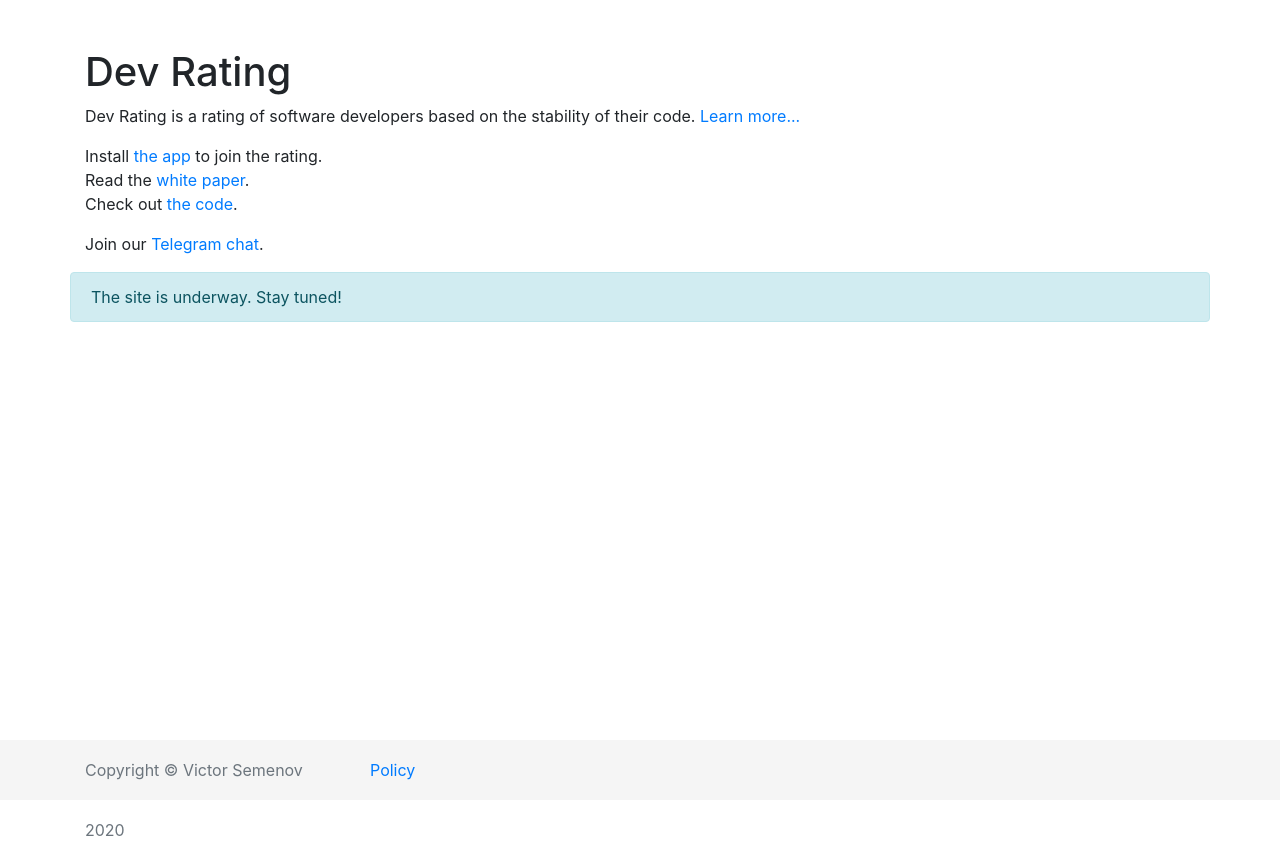
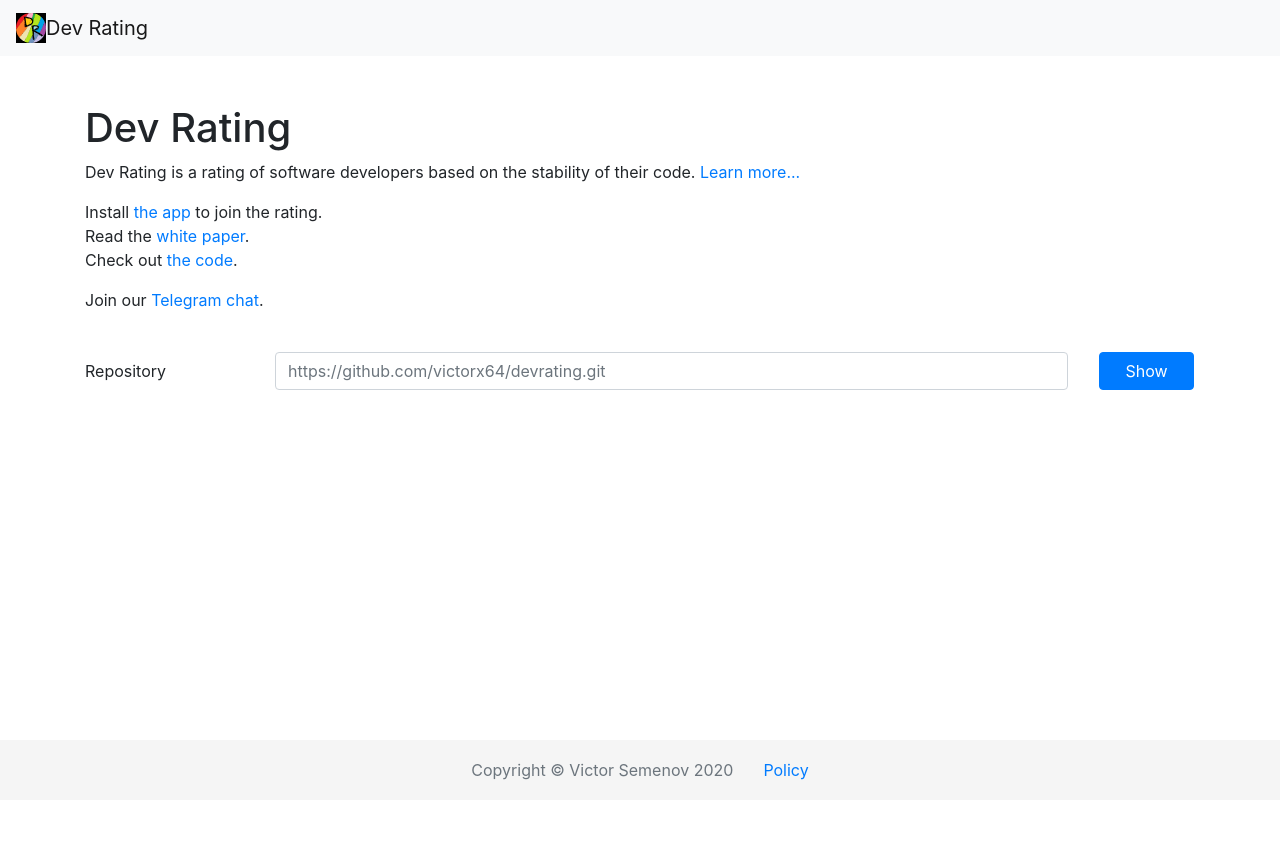
Before and after one commit to victorx64/devratingwebapp, a React (Create React App) app: page / in a window 1280 px wide. After the commit the page ends 800 px from the top, so only its background shows below. Built offline with nearby package versions, Linux system fonts and the light colour scheme.

Commit message:
#8 Add repo leaderboard

```diff
--- a/src/App.js
+++ b/src/App.js
@@ -15,6 +15,12 @@ import Works from './Works.js';
 export default function App() {
   return (
     <Router>
+      <nav className="navbar navbar-light bg-light">
+        <Link className="navbar-brand" to="/">
+          <img src="/logo-30.png" width="30" height="30" className="d-inline-block align-top" alt="" />Dev Rating
+        </Link>
+      </nav>
+      <div className="container">
         <Switch>
           <Route path="/authors/:id">
             <Authors />
@@ -28,16 +34,20 @@ export default function App() {
           <Route path="/policy">
             <Policy />
           </Route>
+          <Route path="/:repository">
+            <Home />
+          </Route>
           <Route path="/">
             <Home />
           </Route>
         </Switch>
+      </div>
 
       <footer className="footer">
         <div className="container">
-          <div className="row">
-            <span className="text-muted col-3">Copyright © Victor Semenov 2020</span>
-            <Link className="col-3" to="/policy">Policy</Link >
+          <div className="row justify-content-center">
+            <span className="text-muted col-auto">Copyright © Victor Semenov 2020</span>
+            <Link className="col-auto" to="/policy">Policy</Link >
           </div>
         </div>
       </footer>
--- a/src/Authors.js
+++ b/src/Authors.js
@@ -28,6 +28,8 @@ export default function Authors() {
         return <div>Loading...</div>;
     } else {
         return (
+            <>
+                <h1 className="mt-5">Author</h1>
                 <table className="table table-bordered">
                     <tbody>
                         <tr>
@@ -41,12 +43,13 @@ export default function Authors() {
                         <tr>
                             <th scope="row">Current Rating</th>
                             <td>{author.RatingId
-                            ? <Link to={/ratings/ + author.RatingId}>{author.Rating}</Link>
+                                ? <Link to={/ratings/ + author.RatingId}>{author.Rating.toFixed(2)}</Link>
                                 : 'default'}
                             </td>
                         </tr>
                     </tbody>
                 </table>
+            </>
         );
     }
 }
--- a/src/Home.js
+++ b/src/Home.js
@@ -1,9 +1,15 @@
-import React from 'react';
+import React, { useState } from 'react';
+import { useParams, Link } from "react-router-dom";
+import Repository from "./Repository.js";
 import './App.css';
 
 export default function Home() {
+    const { repository } = useParams();
+    const [text, setText] = useState(repository && decodeURIComponent(repository));
+    const handleChange = event => setText(event.target.value);
+
     return (
-        <div className="container">
+        <>
             <h1 className="mt-5">Dev Rating</h1>
             <p>
                 Dev Rating is a rating of software developers based on the stability of their code.
@@ -17,9 +23,20 @@ export default function Home() {
             <p>
                 Join our <a href="https://t.me/devratingchat">Telegram chat</a>.<br />
             </p>
-            <div className="row alert alert-info" role="alert">
-                The site is underway. Stay tuned!
-            </div>
-        </div>
+
+            <form className="row pt-4 pt-2-sm">
+                <div className="col-md-2 col-sm mb-2">
+                    <label htmlFor="staticRepository" className="sr-only">Repository</label>
+                    <input type="text" readOnly className="form-control-plaintext" id="staticRepository" value="Repository" />
+                </div>
+                <div className="col-sm mb-2">
+                    <label htmlFor="inputRepository" className="sr-only">Repository</label>
+                    <input type="url" className="form-control" id="inputRepository" placeholder="https://github.com/victorx64/devrating.git" value={text} onChange={handleChange} />
+                </div>
+                <Link type="button" className="btn btn-primary col-md-1 col-sm mx-3 mb-2" to={'/' + encodeURIComponent(text)}>Show</Link>
+            </form>
+
+            {repository && <Repository repository={repository} />}
+        </>
     );
 }
--- a/src/Ratings.js
+++ b/src/Ratings.js
@@ -28,6 +28,8 @@ export default function Ratings() {
         return <div>Loading...</div>;
     } else {
         return (
+            <>
+                <h1 className="mt-5">Rating</h1>
                 <table className="table table-bordered">
                     <tbody>
                         <tr>
@@ -42,7 +44,7 @@ export default function Ratings() {
                             <th scope="row">Author's deleted lines</th>
                             {
                                 rating.Deletions
-                                ? <td>{rating.Deletions.Value}</td>
+                                    ? <td>{rating.Deletions}</td>
                                     : <td>This is the work performer new rating</td>
                             }
                         </tr>
@@ -50,7 +52,7 @@ export default function Ratings() {
                             <th scope="row">Author's previous Rating</th>
                             {
                                 rating.PreviousRatingId
-                                ? <td><Link to={/ratings/ + rating.PreviousRatingId}>{rating.PreviousRating}</Link></td>
+                                    ? <td><Link to={/ratings/ + rating.PreviousRatingId}>{rating.PreviousRating.toFixed(2)}</Link></td>
                                     : <td>default</td>
                             }
                         </tr>
@@ -64,6 +66,7 @@ export default function Ratings() {
                         </tr>
                     </tbody>
                 </table>
+            </>
         );
     }
 }
--- /dev/null
+++ b/src/Repository.js
@@ -0,0 +1,60 @@
+import React, { useState, useEffect } from 'react';
+import { Link } from "react-router-dom";
+
+export default function Repository(props) {
+    const [error, setError] = useState(null);
+    const [isLoaded, setLoaded] = useState(false);
+    const [authors, setAuthors] = useState([]);
+    const repository = props.repository;
+
+    useEffect(() => {
+        fetch("https://devrating.azurewebsites.net/api/authors/?repository=" + repository)
+            .then(res => res.json())
+            .then(
+                (result) => {
+                    setLoaded(true);
+                    setAuthors(result);
+                },
+                (error) => {
+                    setLoaded(true);
+                    setError(error);
+                }
+            )
+    }, [repository]);
+
+    if (error) {
+        return <div>Error: {error.message}</div>;
+    } else if (!isLoaded) {
+        return <div>Loading...</div>;
+    } else {
+        const rows = authors.map((author, index, array) =>
+            <tr key={author.Id}>
+                <th scope="row">{index + 1}</th>
+                <td>
+                    <Link to={/authors/ + author.Id}>{author.Email}</Link>
+                </td>
+                <td>
+                    <Link to={/ratings/ + author.RatingId}>{author.Rating.toFixed(2)}</Link>
+                </td>
+            </tr>
+        );
+
+        return (
+            <>
+                <h2 className="mt-3">Repository leaderboard</h2>
+                <table className="table">
+                    <thead>
+                        <tr>
+                            <th scope="col">#</th>
+                            <th scope="col">Author</th>
+                            <th scope="col">Rating</th>
+                        </tr>
+                    </thead>
+                    <tbody>
+                        {rows}
+                    </tbody>
+                </table>
+            </>
+        );
+    }
+}
--- a/src/WorkRatings.js
+++ b/src/WorkRatings.js
@@ -27,24 +27,19 @@ export default function WorkRatings(props) {
     } else if (!isLoaded) {
         return <div>Loading...</div>;
     } else {
-        const rows = ratings.map((rating) =>
+        const rows = ratings.filter(rating => rating.Deletions).map((rating) =>
             <tr key={rating.Id}>
                 <td>
                     <Link to={/authors/ + rating.AuthorId}>{rating.AuthorEmail}</Link>
                 </td>
-
-                {
-                    rating.Deletions
-                        ? <td>{rating.Deletions}</td>
-                        : <td>N/A</td>
-                }
+                <td>{rating.Deletions}</td>
                 {
                     rating.PreviousRatingId
-                        ? <td><Link to={/ratings/ + rating.PreviousRatingId}>{rating.PreviousRating}</Link></td>
+                        ? <td><Link to={/ratings/ + rating.PreviousRatingId}>{rating.PreviousRating.toFixed(2)}</Link></td>
                         : <td>default</td>
                 }
 
-                <td><Link to={/ratings/ + rating.Id}>{rating.Value}</Link></td>
+                <td><Link to={/ratings/ + rating.Id}>{rating.Value.toFixed(2)}</Link></td>
             </tr>);
 
         return (
--- a/src/Works.js
+++ b/src/Works.js
@@ -30,7 +30,7 @@ export default function Works() {
     } else {
         return (
             <>
-                <h4>Work details</h4>
+                <h1 className="mt-5">Work</h1>
                 <table className="table table-bordered">
                     <tbody>
                         <tr>
@@ -40,14 +40,14 @@ export default function Works() {
                         <tr>
                             <th scope="row">Repository</th>
                             <td>
-                                {work.Repository} <Link to={'/' + work.Repository}>[Leaderboard]</Link>
+                                {work.Repository} <Link to={'/' + encodeURIComponent(work.Repository)}>[Leaderboard]</Link>
                             </td>
                         </tr>
                         <tr>
                             <th scope="row">Pull request</th>
                             {
                                 work.Link
-                                    ? <td><Link to={work.Link}>{work.Link}</Link></td>
+                                    ? <td><a href={work.Link}>{work.Link}</a></td>
                                     : <td>none</td>
                             }
                         </tr>
@@ -71,8 +71,14 @@ export default function Works() {
                             <th scope="row">Rating before</th>
                             {
                                 work.UsedRatingId
-                                    ? <td><Link to={/ratings/ + work.UsedRatingId}>{work.UsedRating}</Link></td>
+                                    ? <td><Link to={/ratings/ + work.UsedRatingId}>{work.UsedRating.toFixed(2)}</Link></td>
                                     : <td>default</td>
+                            }
+                        </tr>
+                        <tr>
+                            <th scope="row">Rating after</th>
+                            {
+                                <td><Link to={/ratings/ + work.NewRatingId}>{work.NewRating?.toFixed(2)}</Link></td>
                             }
                         </tr>
                     </tbody>
```
Also changed, not shown: public/logo-30.png (added). Lines whose indentation alone changed are shown as unchanged.
